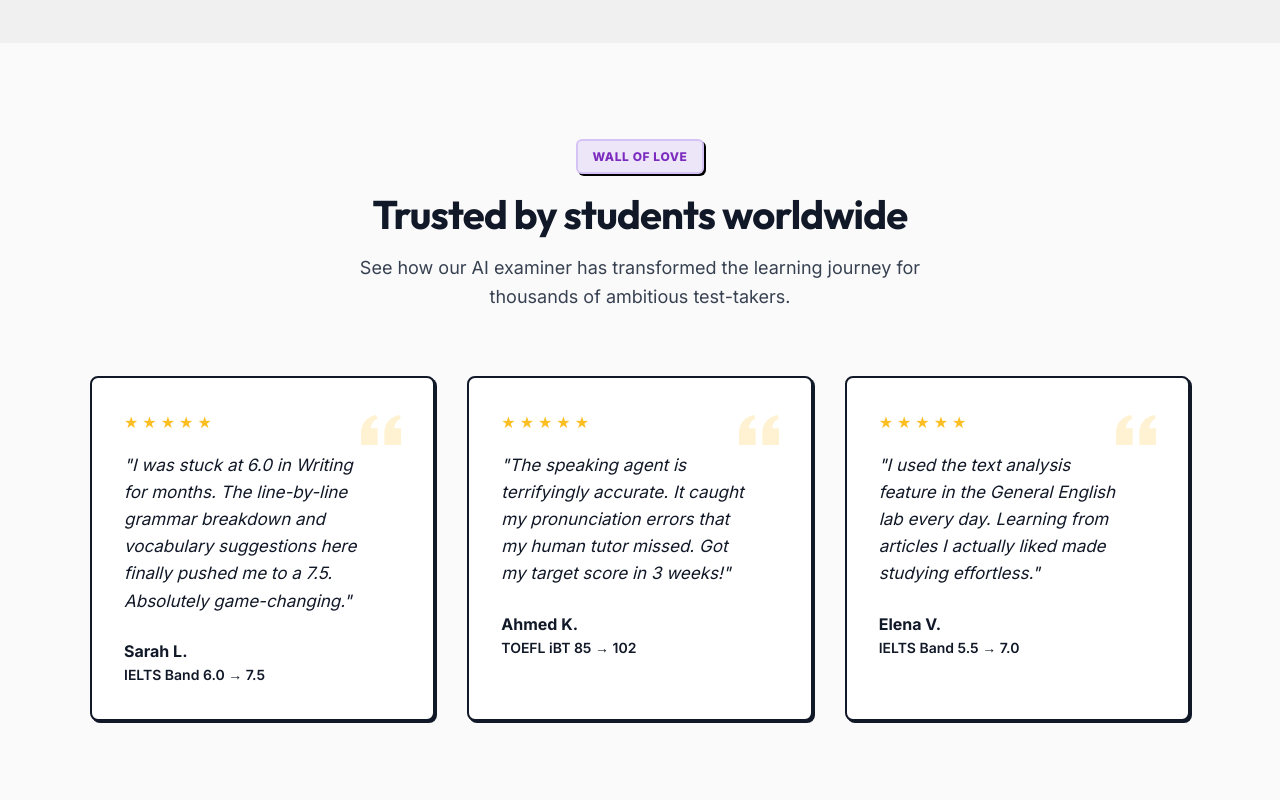
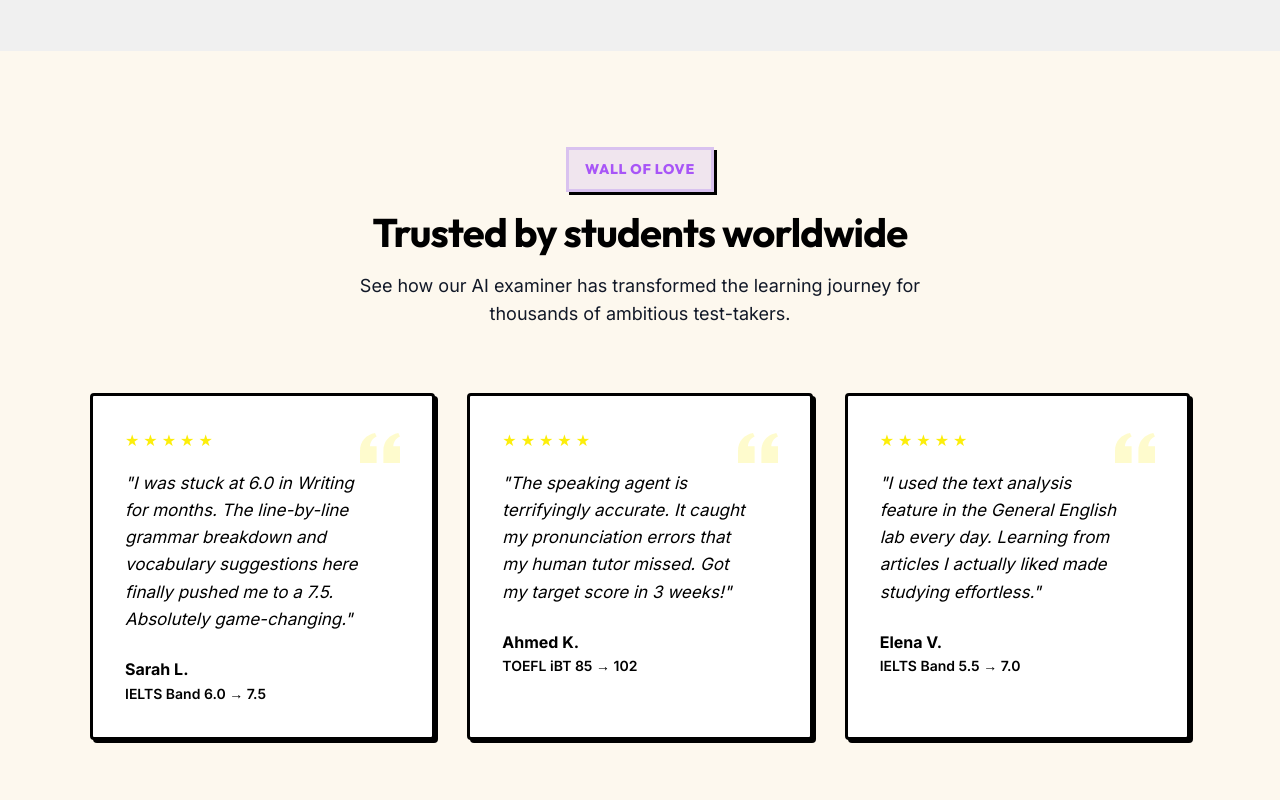
Before and after one commit to uSoyrac/personinapp, a Next.js app: page / in a window 1280 px wide. Shown: the part 1680-2480 px from the top of the page. Built offline with nearby package versions, Linux system fonts and the light colour scheme.

Commit message:
style: Apply ultimate pop-art neobrutalism based on user references

```diff
--- a/app/globals.css
+++ b/app/globals.css
@@ -5,24 +5,24 @@
    Premium Modern Design Tokens
    ============================== */
 :root {
-  --bg: #FAFAFA; /* Soft paper background */
+  --bg: #FDF8EE; /* Warm cream paper background */
   --surface: #FFFFFF;
   --surface-2: #F0F0F0;
 
-  --border: #111827; /* Solid brutal black border */
-  --border-subtle: #111827;
+  --border: #000000; /* Heavy solid black */
+  --border-subtle: #000000;
 
-  --foreground: #111827; /* Deep slate for high contrast */
-  --foreground-muted: #374151;
-  --foreground-faint: #6B7280;
+  --foreground: #000000; /* Pure black text */
+  --foreground-muted: #111827; /* Dark text */
+  --foreground-faint: #374151;
 
-  /* Premium Soft Accent Colors (Brutalized) */
-  --premium-purple: #9D4EDD;
-  --premium-blue: #3B82F6;
-  --premium-green: #34D399;
-  --premium-red: #F87171;
-  --premium-yellow: #FBBF24;
-  --premium-rose: #F472B6;
+  /* Ultimate SS Accent Colors */
+  --premium-purple: #CAB0FF; /* Lila */
+  --premium-blue: #00F0FF; /* Cyan */
+  --premium-green: #4ADE80; /* Mint */
+  --premium-red: #F87171; /* Coral */
+  --premium-yellow: #FCEE0A; /* Lemon Yellow */
+  --premium-rose: #F9A8D4; /* Pink */
 
   --coral: var(--premium-red);
   --lavender: var(--premium-purple);
@@ -35,29 +35,29 @@
   /* System mappings */
   --background: var(--bg);
   --primary: var(--premium-purple);
-  --primary-light: #B872FF;
-  --primary-dark: #7B2CBF;
-  --primary-glow: #9D4EDD;
-  --accent: var(--premium-blue);
-  --accent-light: #60A5FA;
-  --accent-glow: #3B82F6;
+  --primary-light: #D8B4FE;
+  --primary-dark: #A855F7;
+  --primary-glow: #CAB0FF;
+  --accent: var(--premium-yellow);
+  --accent-light: #FEF08A;
+  --accent-glow: #FCEE0A;
 
-  /* Rounded, smooth corners for aesthetic brutalism */
-  --radius-sm: 6px;
-  --radius-md: 8px;
-  --radius-lg: 12px;
-  --radius-xl: 16px;
+  /* Sharp edges */
+  --radius-sm: 0px;
+  --radius-md: 4px;
+  --radius-lg: 8px;
+  --radius-xl: 12px;
 
   --font-sans: "Inter", system-ui, sans-serif;
   --font-display: "Outfit", "Inter", system-ui, sans-serif;
 
-  /* Solid Neobrutalism shadows */
-  --shadow-sm: 2px 2px 0px 0px rgba(17, 24, 39, 1);
-  --shadow-md: 4px 4px 0px 0px rgba(17, 24, 39, 1);
-  --shadow-lg: 6px 6px 0px 0px rgba(17, 24, 39, 1);
-  --shadow-glow: 4px 4px 0px 0px rgba(157, 78, 221, 1);
+  /* Heavy 100% Solid Neobrutalism shadows */
+  --shadow-sm: 3px 3px 0px 0px #000000;
+  --shadow-md: 6px 6px 0px 0px #000000;
+  --shadow-lg: 10px 10px 0px 0px #000000;
+  --shadow-glow: 6px 6px 0px 0px #000000;
 
-  --border-width: 2px;
+  --border-width: 3px;
 }
 
 /* ==============================
@@ -112,7 +112,7 @@ a:hover { color: var(--primary); }
   box-shadow: var(--shadow-sm);
   transition: all 0.2s ease;
 }
-.card:hover { transform: translate(-2px, -2px); box-shadow: var(--shadow-md); border-color: var(--border); }
+.card:hover { transform: translate(-3px, -3px); box-shadow: var(--shadow-md); border-color: var(--border); }
 
 .card-elevated {
   background: var(--surface);
@@ -143,12 +143,12 @@ a:hover { color: var(--primary); }
   box-shadow: var(--shadow-md);
 }
 .btn-primary:hover {
-  transform: translate(2px, 2px);
+  transform: translate(6px, 6px);
   box-shadow: 0px 0px 0px #000;
-  color: #fff;
+  color: #000;
 }
 .btn-primary:active {
-  transform: translate(4px, 4px);
+  transform: translate(8px, 8px);
   box-shadow: 0px 0px 0px #000;
 }
 
@@ -166,7 +166,7 @@ a:hover { color: var(--primary); }
   box-shadow: var(--shadow-sm);
 }
 .btn-secondary:hover {
-  transform: translate(2px, 2px);
+  transform: translate(3px, 3px);
   box-shadow: 0px 0px 0px #000;
   background: var(--surface-2);
 }
@@ -178,16 +178,17 @@ a:hover { color: var(--primary); }
   display: inline-flex;
   align-items: center;
   gap: 0.375rem;
-  padding: 0.375rem 0.875rem;
+  padding: 0.5rem 1rem;
   border-radius: var(--radius-sm);
-  font-size: 0.75rem;
+  font-family: var(--font-display);
+  font-size: 0.875rem;
   font-weight: 800;
   text-transform: uppercase;
   letter-spacing: 0.05em;
-  background: var(--surface);
+  background: var(--accent);
   border: var(--border-width) solid var(--border);
   color: var(--foreground);
-  box-shadow: 2px 2px 0px #000;
+  box-shadow: var(--shadow-sm);
 }
 .badge-primary { background: rgba(124, 58, 237, 0.1); color: var(--primary-dark); border-color: rgba(124, 58, 237, 0.2); }
 .badge-accent  { background: rgba(16, 185, 129, 0.1); color: #065F46; border-color: rgba(16, 185, 129, 0.2); }
```
